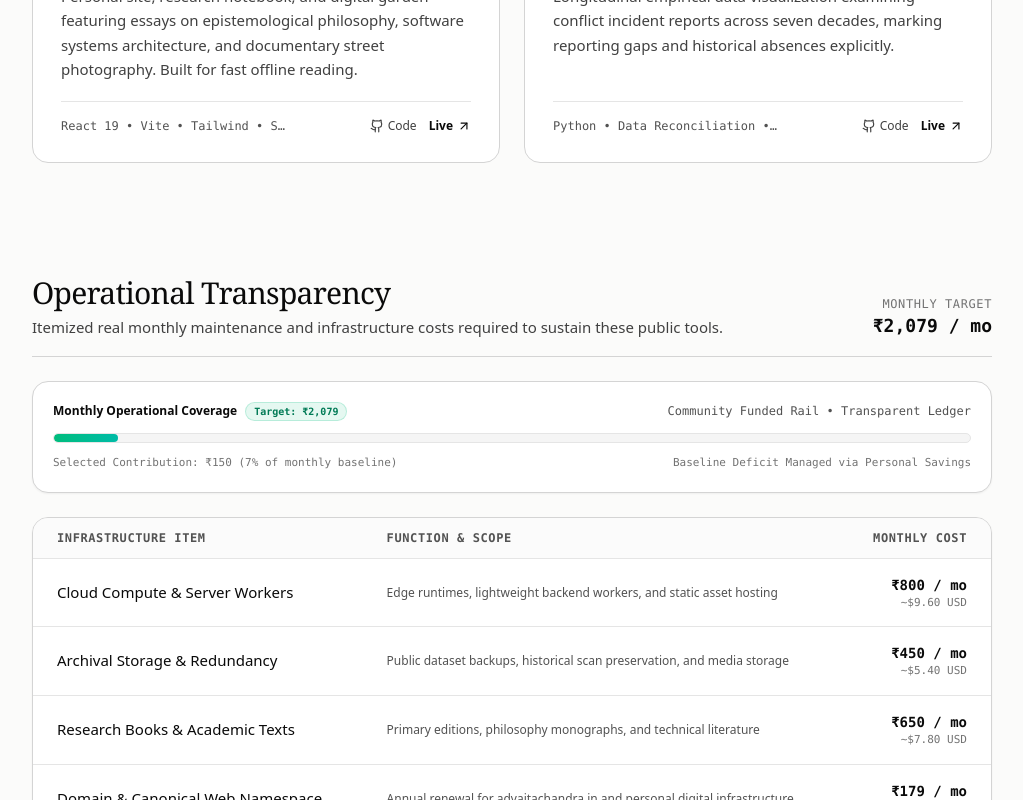
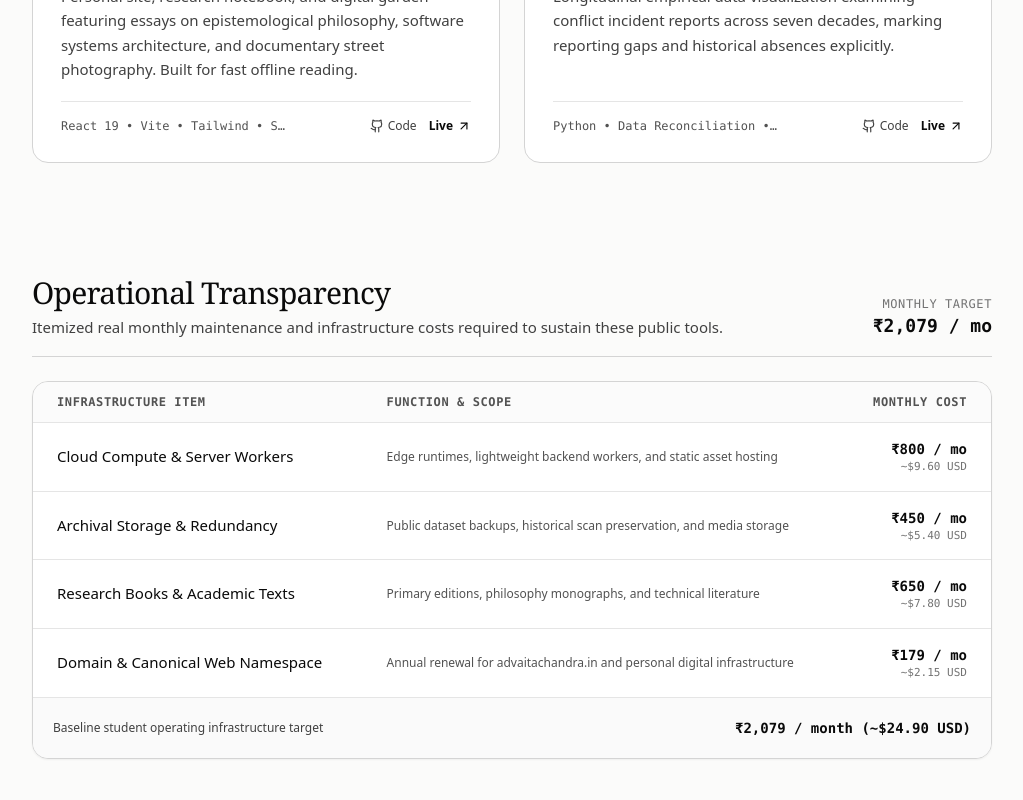
Before and after one commit to w1tneess/supportadvaita, a React (Vite) app: page / in a window 1280 px wide. Shown: the part 2000-2800 px from the top of the page, without its empty margins (128-1151 px from the left). Built offline with nearby package versions, Linux system fonts and the light colour scheme.

Commit message:
refactor: remove operational coverage progress bar from ledger

```diff
--- a/src/components/SupportPage.jsx
+++ b/src/components/SupportPage.jsx
@@ -682,34 +682,6 @@ export default function SupportPage({ theme, setTheme, onOpenBadges }) {
             </div>
           </div>
 
-          {/* Monthly Funding Progress Indicator */}
-          <div className="p-5 rounded-2xl border border-neutral-300 dark:border-[#22262B] bg-white dark:bg-[#14171A] space-y-3 shadow-xs">
-            <div className="flex flex-col sm:flex-row sm:items-center justify-between gap-2 text-xs">
-              <div className="flex items-center gap-2">
-                <span className="font-semibold text-neutral-950 dark:text-neutral-50">Monthly Operational Coverage</span>
-                <span className="px-2 py-0.5 rounded-full text-[10px] font-mono bg-emerald-500/10 text-emerald-700 dark:text-emerald-400 font-bold border border-emerald-500/20">
-                  Target: ₹2,079
-                </span>
-              </div>
-              <span className="font-mono text-neutral-600 dark:text-neutral-400 text-xs">
-                Community Funded Rail • Transparent Ledger
-              </span>
-            </div>
-
-            {/* Progress Bar Track */}
-            <div className="w-full h-2.5 rounded-full bg-neutral-100 dark:bg-neutral-800 overflow-hidden relative border border-neutral-200 dark:border-neutral-700/60">
-              <div
-                className="h-full bg-gradient-to-r from-emerald-500 to-teal-500 rounded-full transition-all duration-500"
-                style={{ width: `${Math.min(100, Math.round((activeAmount / 2079) * 100))}%` }}
-              />
-            </div>
-
-            <div className="flex items-center justify-between text-[11px] font-mono text-neutral-500 dark:text-neutral-400">
-              <span>Selected Contribution: ₹{activeAmount} ({Math.min(100, Math.round((activeAmount / 2079) * 100))}% of monthly baseline)</span>
-              <span>Baseline Deficit Managed via Personal Savings</span>
-            </div>
-          </div>
-
           {/* Itemized Table Container */}
           <div className="border border-neutral-300 dark:border-[#22262B] rounded-2xl overflow-hidden bg-white dark:bg-[#14171A] shadow-xs">
             <div className="overflow-x-auto">
```
